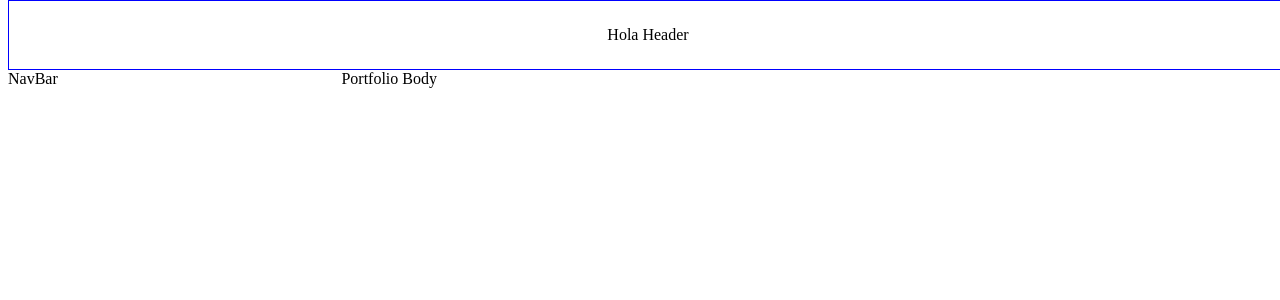
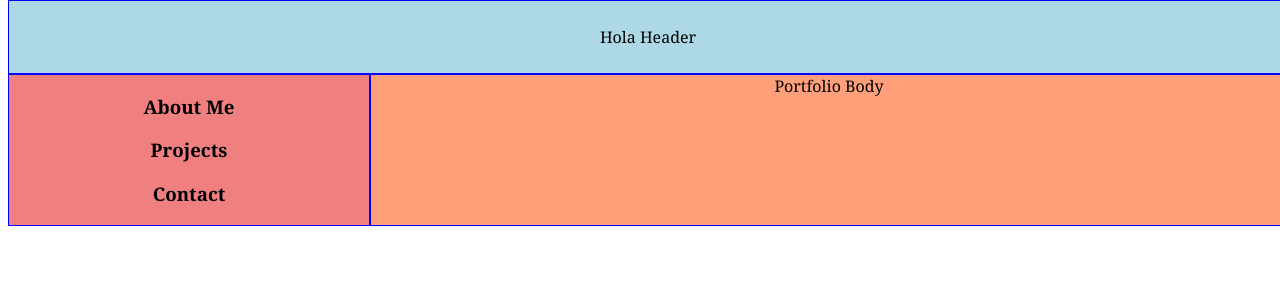
Before and after one commit to emma-barash/portfolio-rework, a React (Create React App) app: page / in a window 1280 px wide. Shown: the top 300 px of the page. Built offline with nearby package versions, Linux system fonts and the light colour scheme.

Commit message:
add react-reveal soon

```diff
--- a/src/App.js
+++ b/src/App.js
@@ -2,6 +2,7 @@ import React from 'react';
 // import Header from './components/Header.js';
 import Portfolio from './components/Portfolio.js';
 // import Nav from './components/Nav.js';
+import './elements/App.css';
 import { Switch, Route } from 'react-router-dom';
 
 const App = () => {
--- a/src/components/Nav.js
+++ b/src/components/Nav.js
@@ -1,10 +1,13 @@
 import React from 'react';
+import { NavBar } from '../elements/index.js';
 
 const Nav = () => {
     return (
-        <div>
-            NavBar
-        </div>
+        <NavBar>
+            <h3>About Me</h3>
+            <h3>Projects</h3>
+            <h3>Contact</h3>
+        </NavBar>
     );
 };
 
--- a/src/components/Portfolio.js
+++ b/src/components/Portfolio.js
@@ -1,14 +1,19 @@
 import React from 'react';
 import Header from './Header.js';
 import Nav from './Nav.js';
-import { GridPage } from '../elements/index.js';
+import {
+    GridPage,
+    PortBody
+} from '../elements/index.js';
 
 const Portfolio = () => {
     return (
         <GridPage>
             <Header />
             <Nav />
-            Portfolio Body
+            <PortBody>
+                Portfolio Body
+            </PortBody>
         </GridPage>
     );
 };
--- /dev/null
+++ b/src/elements/App.css
@@ -0,0 +1,4 @@
+*{
+    box-sizing: border-box;
+    font-family: Georgia;
+}
--- a/src/elements/CompContainers.js
+++ b/src/elements/CompContainers.js
@@ -3,6 +3,20 @@ import styled from 'styled-components';
 export const HeaderContainer = styled.div`
     grid-area: h;
     text-align: center;
+    background-color: lightblue;
     padding: 25px;
     border: 1px solid blue;
 `;
+
+export const NavBar = styled(HeaderContainer)`
+    background-color: lightcoral;
+    padding: 0;
+    grid-area: nb;
+`;
+
+export const PortBody = styled(HeaderContainer)`
+    background-color: gray;
+    padding: 0;
+    background-color: lightsalmon;
+    grid-area: port;
+`;
--- a/src/elements/MainGrid.js
+++ b/src/elements/MainGrid.js
@@ -13,5 +13,9 @@ export const GridPage = styled.div`
     grid-template-rows: repeat(4, auto);
     grid-template-areas:
         "h h h h"
+        "nb port port port"
+        "nb port port port"
+        "nb port port port"
+        "nb port port port"
     ;
 `;
```
